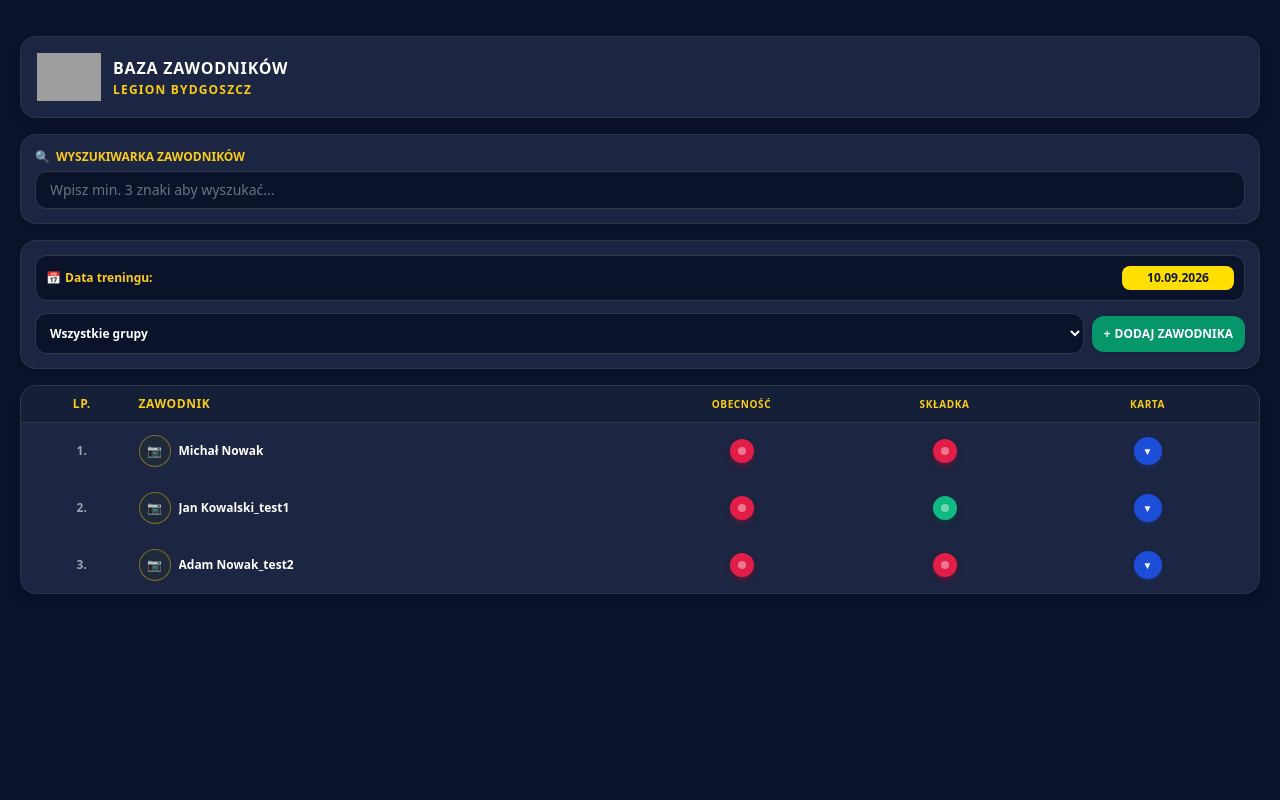
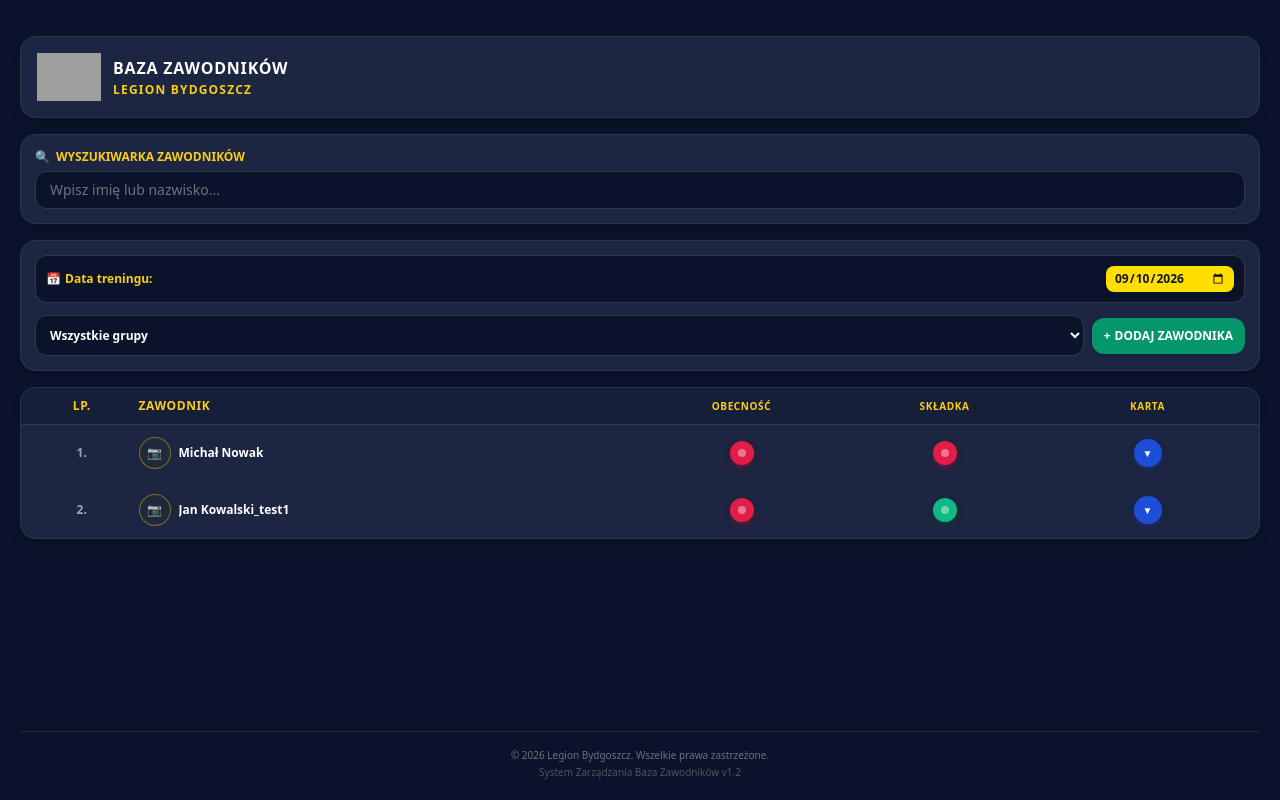
Before and after one commit to MentalCorp/legion-bydgoszcz-app, a Next.js app: page / in a window 1280 px wide. Built offline with nearby package versions, Linux system fonts and the light colour scheme; grey boxes are pictures that could not be loaded.

Commit message:
Update page.tsx

```diff
--- a/app/page.tsx
+++ b/app/page.tsx
@@ -11,11 +11,11 @@ interface Member {
   hasPaid: boolean;
   photoUrl?: string;
   phone?: string;
-  birthDate?: string;      // Data urodzenia
-  weight?: string;         // Waga (kg)
-  height?: string;         // Wzrost (cm)
-  joinDate?: string;       // Data dołączenia
-  medicalValidUntil?: string; // Badania lekarskie ważne do
+  birthDate?: string;
+  weight?: string;
+  height?: string;
+  joinDate?: string;
+  medicalValidUntil?: string;
   notes?: string;
 }
 
@@ -28,10 +28,10 @@ const INITIAL_MEMBERS: Member[] = [
     isPresent: false,
     hasPaid: false,
     phone: '+48 600 111 222',
-    birthDate: '15.05.2005',
+    birthDate: '2005-05-15',
     weight: '75',
     height: '180',
-    joinDate: '12.01.2025',
+    joinDate: '2025-01-12',
     medicalValidUntil: '2026-12-31',
     notes: 'Brak przeciwwskazań zdrowotnych.'
   },
@@ -43,38 +43,35 @@ const INITIAL_MEMBERS: Member[] = [
     isPresent: false,
     hasPaid: true,
     phone: '+48 500 222 333',
-    birthDate: '10.11.1998',
+    birthDate: '1998-11-10',
     weight: '81',
     height: '185',
-    joinDate: '05.09.2024',
+    joinDate: '2024-09-05',
     medicalValidUntil: '2026-06-30',
     notes: 'Ochraniacze piszczeli zakupione.'
-  },
-  {
-    id: '3',
-    lp: 3,
-    name: 'Adam Nowak_test2',
-    group: 'Początkująca',
-    isPresent: false,
-    hasPaid: false,
-    phone: '+48 700 333 444',
-    birthDate: '22.03.2008',
-    weight: '68',
-    height: '175',
-    joinDate: '01.02.2026',
-    medicalValidUntil: '2026-04-15',
-    notes: 'Wymagana zgoda rodzica.'
   },
 ];
 
 export default function Home() {
   const [selectedGroup, setSelectedGroup] = useState('Wszystkie grupy');
   const [searchQuery, setSearchQuery] = useState('');
-  const [trainingDate, setTrainingDate] = useState('10.09.2026');
+  const [trainingDate, setTrainingDate] = useState(() => new Date().toISOString().split('T')[0]);
   const [expandedMemberId, setExpandedMemberId] = useState<string | null>(null);
 
-  // Stan do edycji danych
+  // Stany formularzy
   const [editingMember, setEditingMember] = useState<Member | null>(null);
+  const [isAddingMember, setIsAddingMember] = useState(false);
+  const [newMember, setNewMember] = useState<Partial<Member>>({
+    name: '',
+    group: 'Początkująca',
+    phone: '',
+    birthDate: '',
+    weight: '',
+    height: '',
+    joinDate: new Date().toISOString().split('T')[0],
+    medicalValidUntil: '',
+    notes: ''
+  });
 
   const fileInputRef = useRef<HTMLInputElement>(null);
   const [activePhotoMemberId, setActivePhotoMemberId] = useState<string | null>(null);
@@ -109,7 +106,43 @@ export default function Home() {
     setEditingMember(null);
   };
 
-  // Obsługa edycji profilu
+  // Dodawanie nowego zawodnika
+  const handleAddMemberSubmit = (e: React.FormEvent) => {
+    e.preventDefault();
+    if (!newMember.name?.trim()) return;
+
+    const createdMember: Member = {
+      id: Date.now().toString(),
+      lp: members.length + 1,
+      name: newMember.name,
+      group: newMember.group || 'Początkująca',
+      isPresent: false,
+      hasPaid: false,
+      phone: newMember.phone || '',
+      birthDate: newMember.birthDate || '',
+      weight: newMember.weight || '',
+      height: newMember.height || '',
+      joinDate: newMember.joinDate || new Date().toISOString().split('T')[0],
+      medicalValidUntil: newMember.medicalValidUntil || '',
+      notes: newMember.notes || ''
+    };
+
+    setMembers([...members, createdMember]);
+    setIsAddingMember(false);
+    setNewMember({
+      name: '',
+      group: 'Początkująca',
+      phone: '',
+      birthDate: '',
+      weight: '',
+      height: '',
+      joinDate: new Date().toISOString().split('T')[0],
+      medicalValidUntil: '',
+      notes: ''
+    });
+  };
+
+  // Edycja zawodnika
   const handleEditClick = (member: Member) => {
     setEditingMember({ ...member });
   };
@@ -121,7 +154,7 @@ export default function Home() {
     }
   };
 
-  // Obsługa aparatu
+  // Aparat / Zdjęcie
   const triggerCamera = (memberId: string) => {
     setActivePhotoMemberId(memberId);
     if (fileInputRef.current) {
@@ -148,8 +181,9 @@ export default function Home() {
   });
 
   return (
-    <div className="min-h-screen bg-[#0B132B] text-white p-3 sm:p-5 font-sans space-y-4">
+    <div className="min-h-screen bg-[#0B132B] text-white p-3 sm:p-5 font-sans flex flex-col justify-between space-y-4">
 
+      <div className="space-y-4">
         <input
           type="file"
           accept="image/*"
@@ -181,24 +215,24 @@ export default function Home() {
           </label>
           <input
             type="text"
-          placeholder="Wpisz min. 3 znaki aby wyszukać..."
+            placeholder="Wpisz imię lub nazwisko..."
             value={searchQuery}
             onChange={(e) => setSearchQuery(e.target.value)}
             className="w-full bg-[#0B132B] text-white px-3.5 py-2 rounded-xl text-xs sm:text-sm border border-gray-700/80 outline-none focus:border-yellow-400 placeholder-gray-500"
           />
         </div>
 
-      {/* Filtracja i Data */}
+        {/* Filtracja, Kalendarz i Przycisk Dodawania */}
         <div className="bg-[#1C2541] p-3.5 rounded-2xl border border-gray-700/60 shadow-md space-y-3">
           <div className="flex items-center justify-between bg-[#0B132B] p-2 sm:p-2.5 rounded-xl border border-gray-700/80">
             <span className="text-xs font-bold text-yellow-400 flex items-center gap-1">
               <span>📅</span> Data treningu:
             </span>
             <input
-            type="text"
+              type="date"
               value={trainingDate}
               onChange={(e) => setTrainingDate(e.target.value)}
-            className="bg-[#FFDF00] text-gray-900 font-extrabold text-xs px-3 py-1 rounded-lg text-center outline-none w-28"
+              className="bg-[#FFDF00] text-gray-900 font-extrabold text-xs px-2 py-1 rounded-lg outline-none cursor-pointer"
             />
           </div>
 
@@ -215,13 +249,83 @@ export default function Home() {
 
             <button
               type="button"
-            onClick={() => alert('Dodaj zawodnika')}
+              onClick={() => setIsAddingMember(!isAddingMember)}
               className="bg-[#059669] hover:bg-emerald-600 text-white font-bold text-xs px-3 py-2.5 rounded-xl flex items-center justify-center gap-1 shadow transition active:scale-95 whitespace-nowrap cursor-pointer"
             >
-            <span>+</span> DODAJ ZAWODNIKA
+              <span>{isAddingMember ? '✖' : '+'}</span> {isAddingMember ? 'ZAMKNIJ' : 'DODAJ ZAWODNIKA'}
             </button>
           </div>
         </div>
+
+        {/* Formularz Nowego Zawodnika */}
+        {isAddingMember && (
+          <form onSubmit={handleAddMemberSubmit} className="bg-[#1C2541] p-4 rounded-2xl border border-yellow-500/50 space-y-3 shadow-xl">
+            <h3 className="text-yellow-400 font-bold text-xs uppercase tracking-wider">Nowy Zawodnik</h3>
+            <div className="grid grid-cols-2 gap-2">
+              <input
+                type="text"
+                placeholder="Imię i Nazwisko *"
+                required
+                value={newMember.name}
+                onChange={(e) => setNewMember({ ...newMember, name: e.target.value })}
+                className="bg-[#0B132B] text-white p-2 rounded-xl text-xs border border-gray-700 col-span-2"
+              />
+              <select
+                value={newMember.group}
+                onChange={(e) => setNewMember({ ...newMember, group: e.target.value })}
+                className="bg-[#0B132B] text-white p-2 rounded-xl text-xs border border-gray-700"
+              >
+                <option value="Początkująca">Początkująca</option>
+                <option value="Zaawansowana">Zaawansowana</option>
+              </select>
+              <input
+                type="text"
+                placeholder="Telefon"
+                value={newMember.phone}
+                onChange={(e) => setNewMember({ ...newMember, phone: e.target.value })}
+                className="bg-[#0B132B] text-white p-2 rounded-xl text-xs border border-gray-700"
+              />
+              <div>
+                <label className="text-[9px] text-gray-400 block">Data urodzenia</label>
+                <input
+                  type="date"
+                  value={newMember.birthDate}
+                  onChange={(e) => setNewMember({ ...newMember, birthDate: e.target.value })}
+                  className="bg-[#0B132B] text-white p-1.5 rounded-xl text-xs border border-gray-700 w-full"
+                />
+              </div>
+              <div>
+                <label className="text-[9px] text-gray-400 block">Badania lekarskie ważne do</label>
+                <input
+                  type="date"
+                  value={newMember.medicalValidUntil}
+                  onChange={(e) => setNewMember({ ...newMember, medicalValidUntil: e.target.value })}
+                  className="bg-[#0B132B] text-white p-1.5 rounded-xl text-xs border border-gray-700 w-full"
+                />
+              </div>
+              <input
+                type="number"
+                placeholder="Waga (kg)"
+                value={newMember.weight}
+                onChange={(e) => setNewMember({ ...newMember, weight: e.target.value })}
+                className="bg-[#0B132B] text-white p-2 rounded-xl text-xs border border-gray-700"
+              />
+              <input
+                type="number"
+                placeholder="Wzrost (cm)"
+                value={newMember.height}
+                onChange={(e) => setNewMember({ ...newMember, height: e.target.value })}
+                className="bg-[#0B132B] text-white p-2 rounded-xl text-xs border border-gray-700"
+              />
+            </div>
+            <button
+              type="submit"
+              className="w-full bg-emerald-600 hover:bg-emerald-500 text-white font-bold py-2 rounded-xl text-xs uppercase"
+            >
+              Zapisz Nowego Zawodnika
+            </button>
+          </form>
+        )}
 
         {/* Tabela Główna */}
         <div className="bg-[#1C2541] rounded-2xl border border-gray-700/60 shadow-lg overflow-hidden">
@@ -235,13 +339,13 @@ export default function Home() {
           </div>
 
           <div className="divide-y divide-gray-800/80">
-          {filteredMembers.map((member) => {
+            {filteredMembers.map((member, index) => {
               const isCardOpen = expandedMemberId === member.id;
 
               return (
                 <div key={member.id} className="transition">
                   <div className="grid grid-cols-12 gap-1 items-center px-3 py-3 hover:bg-[#232F52] text-xs">
-                  <div className="col-span-1 text-center font-bold text-gray-400">{member.lp}.</div>
+                    <div className="col-span-1 text-center font-bold text-gray-400">{index + 1}.</div>
 
                     <div className="col-span-5 flex items-center space-x-2 pl-1 min-w-0">
                       <button
@@ -326,7 +430,7 @@ export default function Home() {
                             <div>
                               <label className="text-[10px] text-gray-400 block">Data urodzenia</label>
                               <input
-                              type="text"
+                                type="date"
                                 value={editingMember.birthDate || ''}
                                 onChange={(e) => setEditingMember({ ...editingMember, birthDate: e.target.value })}
                                 className="w-full bg-[#0B132B] p-1.5 rounded border border-gray-700 text-white text-xs"
@@ -335,7 +439,7 @@ export default function Home() {
                             <div>
                               <label className="text-[10px] text-gray-400 block">Data dołączenia</label>
                               <input
-                              type="text"
+                                type="date"
                                 value={editingMember.joinDate || ''}
                                 onChange={(e) => setEditingMember({ ...editingMember, joinDate: e.target.value })}
                                 className="w-full bg-[#0B132B] p-1.5 rounded border border-gray-700 text-white text-xs"
@@ -398,7 +502,7 @@ export default function Home() {
                           </div>
                         </div>
                       ) : (
-                      /* TRYB PODGLĄDU PARAMETRÓW ZAWODNIKA */
+                        /* TRYB PODGLĄDU */
                         <>
                           <div className="flex gap-3 items-center border-b border-gray-800 pb-3">
                             <div className="relative">
@@ -427,7 +531,6 @@ export default function Home() {
                             </div>
                           </div>
 
-                        {/* Parametry Fizyczne + Badania Lekarskie */}
                           <div className="grid grid-cols-3 gap-2 text-center">
                             <div className="bg-[#1C2541] p-2 rounded-xl border border-gray-800">
                               <span className="text-gray-400 block text-[9px]">Waga</span>
@@ -478,6 +581,13 @@ export default function Home() {
           </div>
 
         </div>
+      </div>
+
+      {/* Stopka */}
+      <footer className="mt-6 pt-4 border-t border-gray-800 text-center text-gray-500 text-[10px]">
+        <p>© 2026 Legion Bydgoszcz. Wszelkie prawa zastrzeżone.</p>
+        <p className="mt-0.5 text-gray-600">System Zarządzania Baza Zawodników v1.2</p>
+      </footer>
 
     </div>
   );
```
Lines whose indentation alone changed are shown as unchanged.
